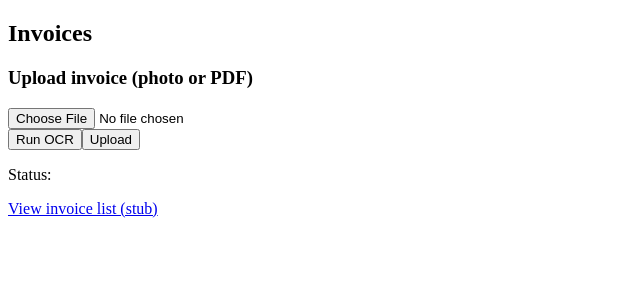
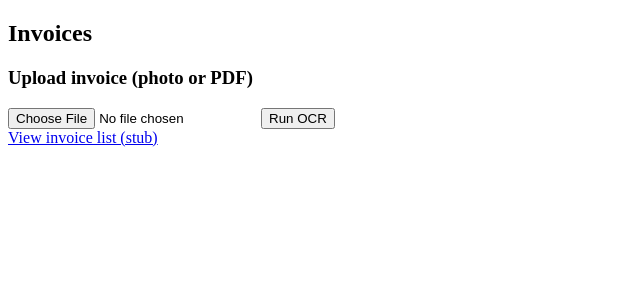
Before and after one commit to vinayvyaslove-ui/NEW-VINAY-ASSOCIATE-S, a Next.js app: page / in a window 1280 px wide. Shown: the top 300 px of the page, without its empty margins (0-640 px from the left). Built offline with nearby package versions, Linux system fonts and the light colour scheme.

Commit message:
Update InvoiceUploader.tsx

```diff
--- a/components/InvoiceUploader.tsx
+++ b/components/InvoiceUploader.tsx
@@ -14,7 +14,7 @@ export default function InvoiceUploader() {
   const runOCR = async () => {
     if (!file) return
     setStatus('Recognizing text...')
-    const { data: { text: resultText } } = await Tesseract.recognize(file, 'eng')
+    const { data: { text: resultText }} = await Tesseract.recognize(file, 'eng')
     setText(resultText)
     setStatus('Done')
   }
@@ -22,23 +22,25 @@ export default function InvoiceUploader() {
   return (
     <div className="p-4 bg-white rounded shadow max-w-xl">
       <h3 className="font-semibold mb-2">Upload invoice (photo or PDF)</h3>
-      <input type="file" accept="image/*,application/pdf" onChange={e => onFile(e.target.files?.[0] || null)} />
-      <div className="mt-2 flex space-x-2">
-        <button onClick={runOCR} className="px-3 py-1 bg-blue-600 text-white rounded">Run OCR</button>
-        <button onClick={async () => {
-          if (!file) return
-          // upload to /api/upload
-          const fd = new FormData()
-          fd.append('file', file)
-          await fetch('/api/upload', { method: 'POST', body: fd })
-          alert('Uploaded (server-side handling stub).')
-        }} className="px-3 py-1 bg-green-600 text-white rounded">Upload</button>
-      </div>
 
-      <div className="mt-4">
-        <p className="text-sm text-gray-600">Status: {status}</p>
-        {text && <pre className="mt-3 p-2 bg-gray-100 rounded text-sm">{text}</pre>}
-      </div>
+      <input type="file" accept="image/*,application/pdf"
+        onChange={(e) => onFile(e.target.files?.[0] || null)}
+      />
+
+      <button className="bg-blue-600 text-white p-2 mt-2"
+        onClick={runOCR}>
+        Run OCR
+      </button>
+
+      {status && <p className="mt-2">{status}</p>}
+      {text && (
+        <textarea
+          className="w-full border mt-3 p-2"
+          rows={6}
+          value={text}
+          readOnly
+        />
+      )}
     </div>
   )
 }
```
